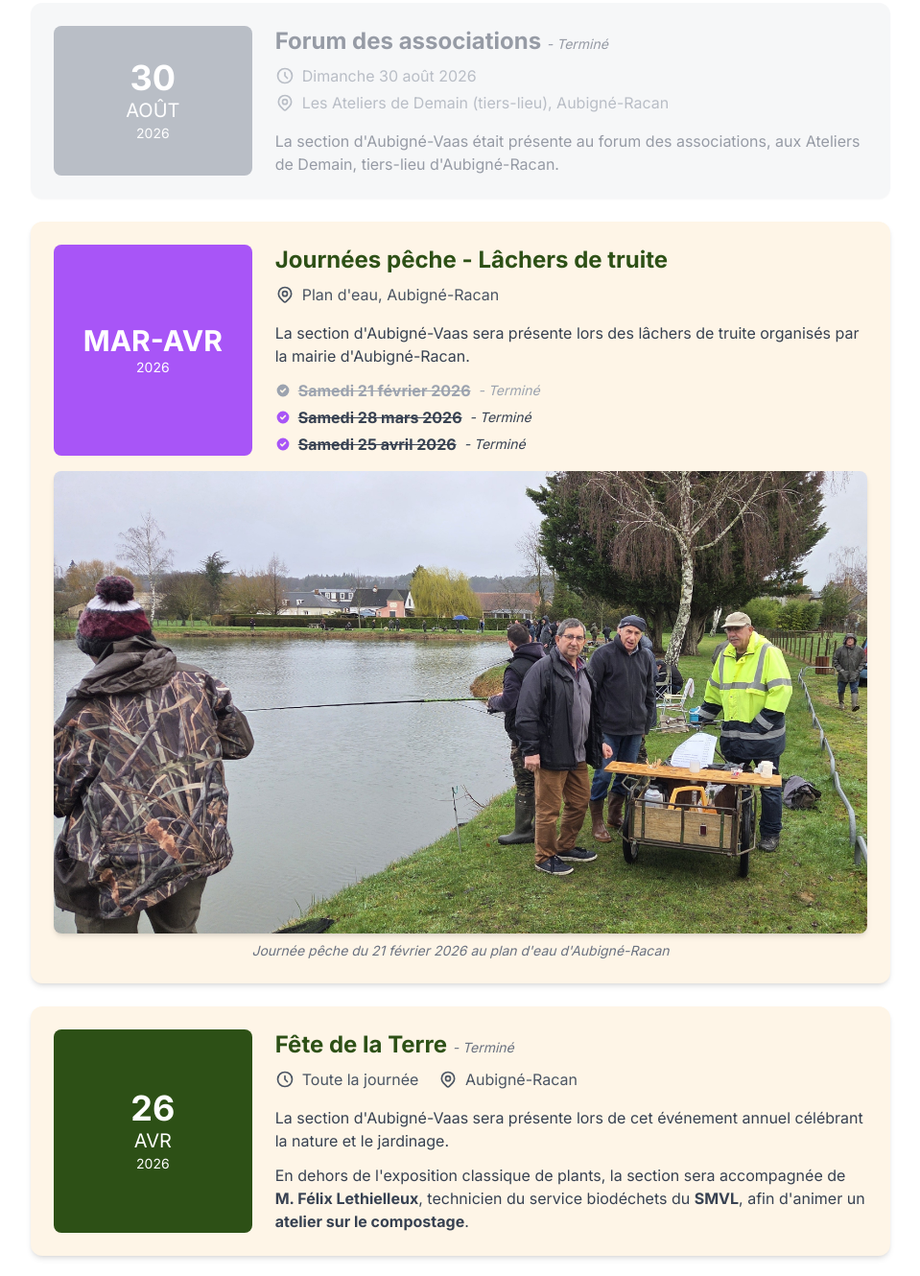
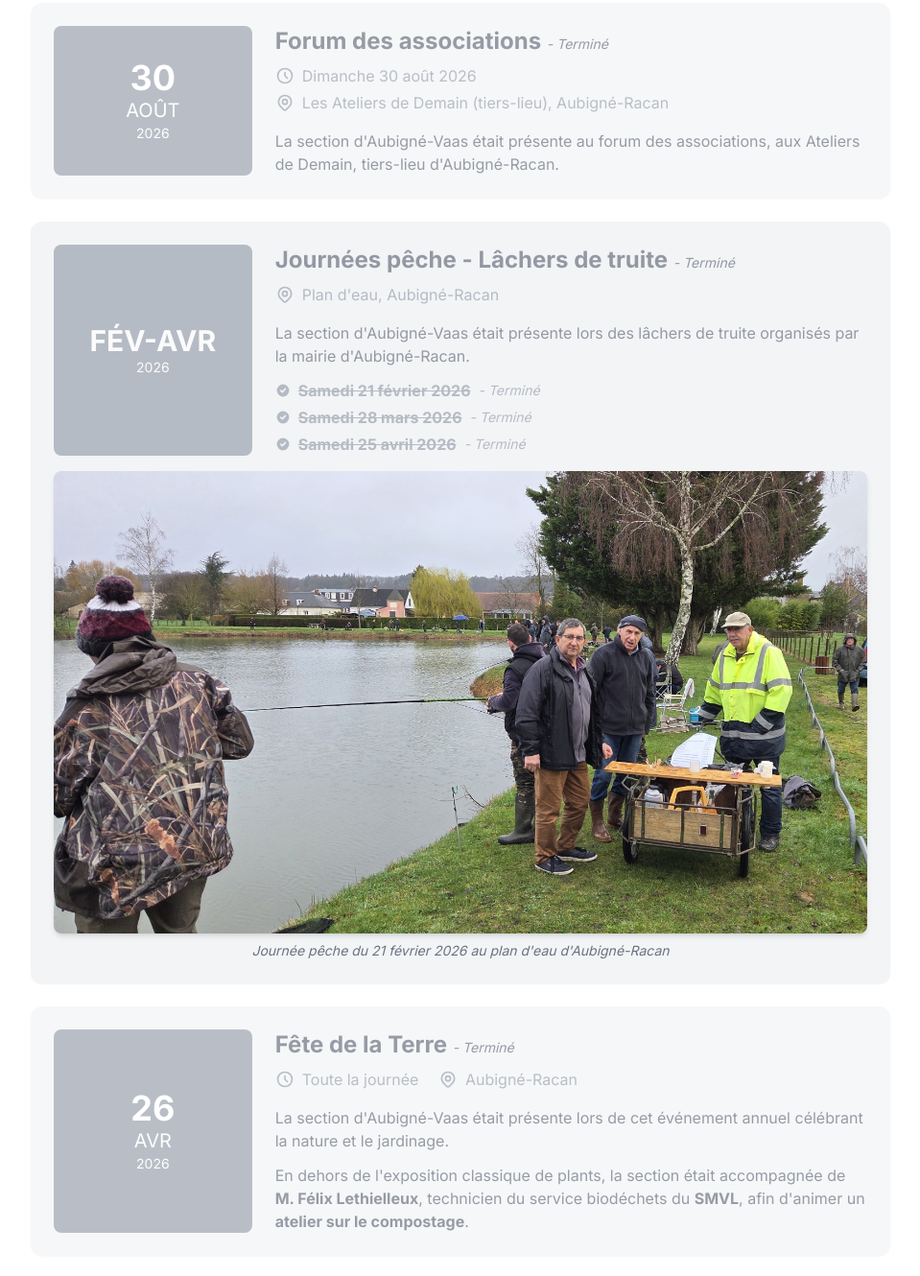
Before and after one commit to Frekar72/LeJardinierSarthois_SectionAubigne-Racan_Vaas, a website: page src/pages/agenda.html in a window 1280 px wide. Shown: the part 1177-2507 px from the top of the page at 96% size, without its empty margins (160-1119 px from the left). Drawn offline with nearby package versions, Linux system fonts and the light colour scheme.

Commit message:
Agenda : Fête de la Terre et journées pêche passées en grisé (terminées)
Co-Authored-By: Claude Opus 5.5 <noreply@anthropic.com>

```diff
--- a/src/pages/agenda.html
+++ b/src/pages/agenda.html
@@ -252,17 +252,17 @@
                     </div>
                 </div>
 
-                <!-- Événement 1 : Journées pêche - Lâchers de truite -->
-                <div class="bg-jardin-creme rounded-xl p-6 shadow-md hover:shadow-xl transition-all">
-                    <div class="flex flex-col md:flex-row gap-6">
-                        <div class="md:w-1/4 flex flex-col items-center justify-center bg-jardin-violet text-white rounded-lg p-4">
-                            <span class="text-3xl font-bold">MAR-AVR</span>
+                <!-- Événement passé : Journées pêche - Lâchers de truite -->
+                <div class="bg-gray-100 rounded-xl p-6 shadow-sm">
+                    <div class="flex flex-col md:flex-row gap-6 opacity-70">
+                        <div class="md:w-1/4 flex flex-col items-center justify-center bg-gray-400 text-white rounded-lg p-4">
+                            <span class="text-3xl font-bold">FÉV-AVR</span>
                             <span class="text-xl"></span>
                             <span class="text-sm">2026</span>
                         </div>
                         <div class="md:w-3/4">
-                            <h3 class="text-2xl font-bold text-jardin-vert mb-2">Journées pêche - Lâchers de truite</h3>
-                            <p class="text-gray-600 mb-3">
+                            <h3 class="text-2xl font-bold text-gray-500 mb-2">Journées pêche - Lâchers de truite <span class="text-sm font-normal italic">- Terminé</span></h3>
+                            <p class="text-gray-400 mb-3">
                                 <span class="inline-flex items-center">
                                     <svg class="w-5 h-5 mr-2" fill="none" stroke="currentColor" viewBox="0 0 24 24">
                                         <path stroke-linecap="round" stroke-linejoin="round" stroke-width="2" d="M17.657 16.657L13.414 20.9a1.998 1.998 0 01-2.827 0l-4.244-4.243a8 8 0 1111.314 0z"></path>
@@ -271,24 +271,24 @@
                                     Plan d'eau, Aubigné-Racan
                                 </span>
                             </p>
-                            <p class="text-gray-700 mb-3">
-                                La section d'Aubigné-Vaas sera présente lors des lâchers de truite organisés par la mairie d'Aubigné-Racan.
+                            <p class="text-gray-500 mb-3">
+                                La section d'Aubigné-Vaas était présente lors des lâchers de truite organisés par la mairie d'Aubigné-Racan.
                             </p>
-                            <ul class="text-gray-700 space-y-1">
+                            <ul class="text-gray-400 space-y-1">
                                 <li class="flex items-center text-gray-400">
                                     <svg class="w-4 h-4 mr-2 text-gray-400" fill="currentColor" viewBox="0 0 20 20">
                                         <path fill-rule="evenodd" d="M10 18a8 8 0 100-16 8 8 0 000 16zm3.707-9.293a1 1 0 00-1.414-1.414L9 10.586 7.707 9.293a1 1 0 00-1.414 1.414l2 2a1 1 0 001.414 0l4-4z" clip-rule="evenodd"></path>
                                     </svg>
                                     <span class="line-through"><strong>Samedi 21 février 2026</strong></span> <span class="ml-2 text-sm italic">- Terminé</span>
                                 </li>
-                                <li class="flex items-center">
-                                    <svg class="w-4 h-4 mr-2 text-jardin-violet" fill="currentColor" viewBox="0 0 20 20">
+                                <li class="flex items-center text-gray-400">
+                                    <svg class="w-4 h-4 mr-2 text-gray-400" fill="currentColor" viewBox="0 0 20 20">
                                         <path fill-rule="evenodd" d="M10 18a8 8 0 100-16 8 8 0 000 16zm3.707-9.293a1 1 0 00-1.414-1.414L9 10.586 7.707 9.293a1 1 0 00-1.414 1.414l2 2a1 1 0 001.414 0l4-4z" clip-rule="evenodd"></path>
                                     </svg>
                                     <span class="line-through"><strong>Samedi 28 mars 2026</strong></span> <span class="ml-2 text-sm italic">- Terminé</span>
                                 </li>
-                                <li class="flex items-center">
-                                    <svg class="w-4 h-4 mr-2 text-jardin-violet" fill="currentColor" viewBox="0 0 20 20">
+                                <li class="flex items-center text-gray-400">
+                                    <svg class="w-4 h-4 mr-2 text-gray-400" fill="currentColor" viewBox="0 0 20 20">
                                         <path fill-rule="evenodd" d="M10 18a8 8 0 100-16 8 8 0 000 16zm3.707-9.293a1 1 0 00-1.414-1.414L9 10.586 7.707 9.293a1 1 0 00-1.414 1.414l2 2a1 1 0 001.414 0l4-4z" clip-rule="evenodd"></path>
                                     </svg>
                                     <span class="line-through"><strong>Samedi 25 avril 2026</strong></span> <span class="ml-2 text-sm italic">- Terminé</span>
@@ -303,16 +303,16 @@
                     </div>
                 </div>
 
-                <!-- Événement 2 : Fête de la Terre -->
-                <div class="bg-jardin-creme rounded-xl p-6 shadow-md hover:shadow-xl transition-all flex flex-col md:flex-row gap-6">
-                    <div class="md:w-1/4 flex flex-col items-center justify-center bg-jardin-vert text-white rounded-lg p-4">
+                <!-- Événement passé : Fête de la Terre -->
+                <div class="bg-gray-100 rounded-xl p-6 shadow-sm opacity-70 flex flex-col md:flex-row gap-6">
+                    <div class="md:w-1/4 flex flex-col items-center justify-center bg-gray-400 text-white rounded-lg p-4">
                         <span class="text-4xl font-bold">26</span>
                         <span class="text-xl">AVR</span>
                         <span class="text-sm">2026</span>
                     </div>
                     <div class="md:w-3/4">
-                        <h3 class="text-2xl font-bold text-jardin-vert mb-2">Fête de la Terre <span class="text-sm font-normal italic text-gray-500">- Terminé</span></h3>
-                        <p class="text-gray-600 mb-3">
+                        <h3 class="text-2xl font-bold text-gray-500 mb-2">Fête de la Terre <span class="text-sm font-normal italic">- Terminé</span></h3>
+                        <p class="text-gray-400 mb-3">
                             <span class="inline-flex items-center mr-4">
                                 <svg class="w-5 h-5 mr-2" fill="none" stroke="currentColor" viewBox="0 0 24 24">
                                     <path stroke-linecap="round" stroke-linejoin="round" stroke-width="2" d="M12 8v4l3 3m6-3a9 9 0 11-18 0 9 9 0 0118 0z"></path>
@@ -327,11 +327,11 @@
                                 Aubigné-Racan
                             </span>
                         </p>
-                        <p class="text-gray-700 mb-3">
-                            La section d'Aubigné-Vaas sera présente lors de cet événement annuel célébrant la nature et le jardinage.
+                        <p class="text-gray-500 mb-3">
+                            La section d'Aubigné-Vaas était présente lors de cet événement annuel célébrant la nature et le jardinage.
                         </p>
-                        <p class="text-gray-700">
-                            En dehors de l'exposition classique de plants, la section sera accompagnée de <strong>M. Félix Lethielleux</strong>, technicien du service biodéchets du <strong>SMVL</strong>, afin d'animer un <strong>atelier sur le compostage</strong>.
+                        <p class="text-gray-500">
+                            En dehors de l'exposition classique de plants, la section était accompagnée de <strong>M. Félix Lethielleux</strong>, technicien du service biodéchets du <strong>SMVL</strong>, afin d'animer un <strong>atelier sur le compostage</strong>.
                         </p>
                     </div>
                 </div>
```
